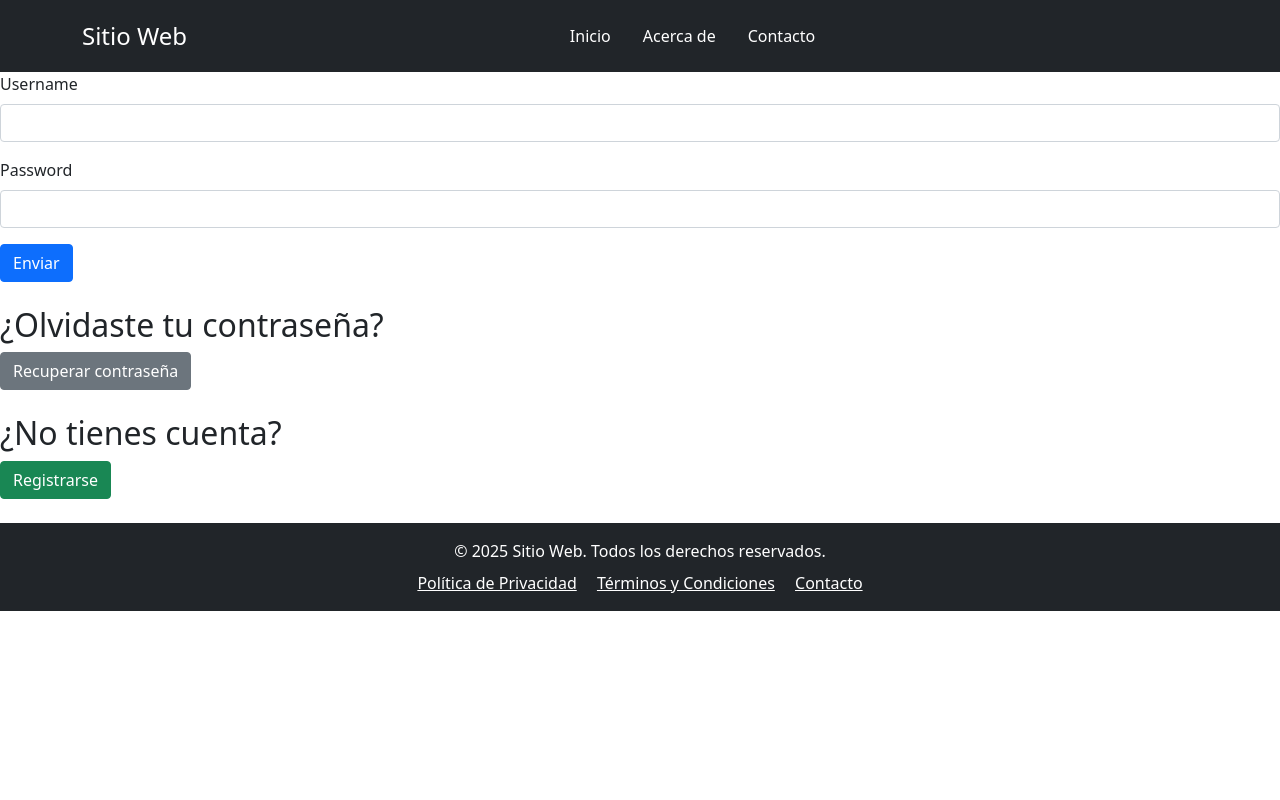
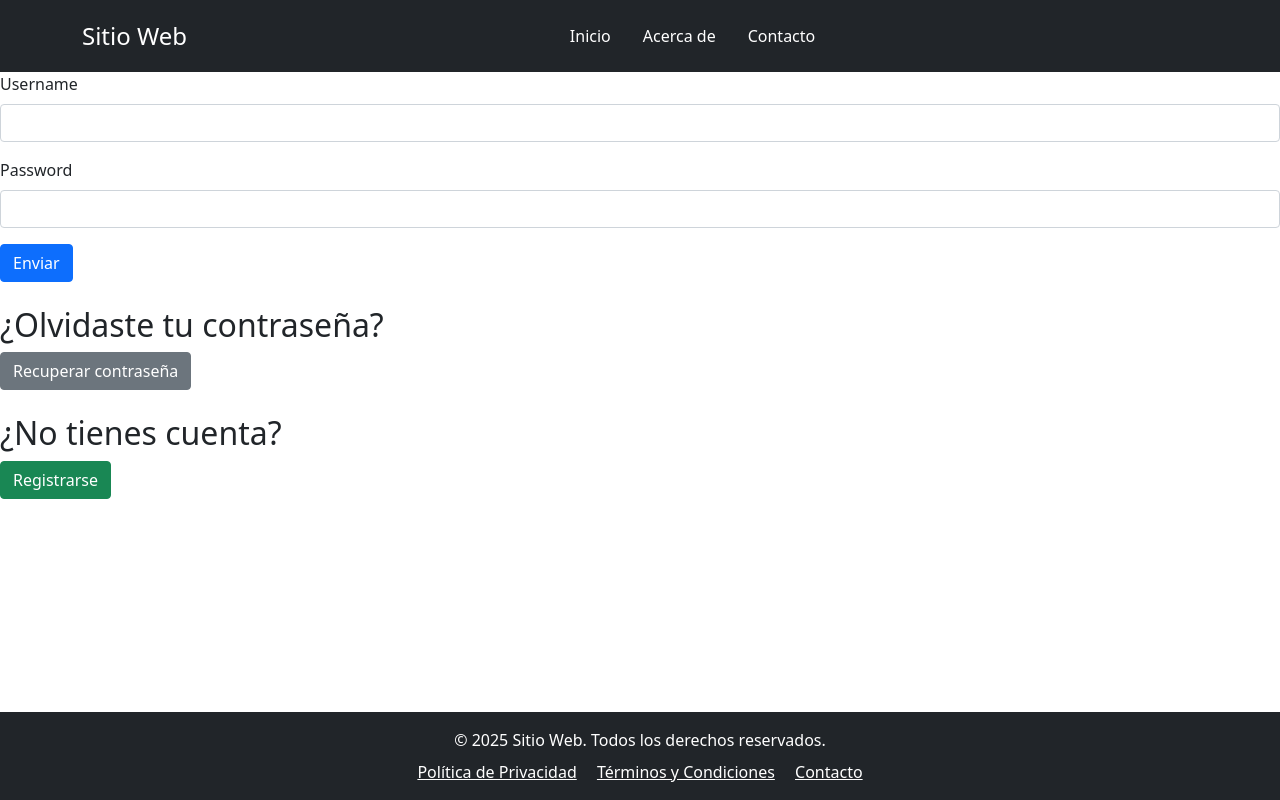
Before and after one commit to turkoModad/loguin-fastapi, a FastAPI app: page / in a window 1280 px wide. Run offline with FastAPI, Linux system fonts and the light colour scheme.

Commit message:
renombre el index.css por styles.css y lo agregue al layout para siempre tener el footer al pie de pagina

```diff
--- a/static/css/index.css
+++ /dev/null
@@ -1,4 +0,0 @@
-* {
-	background-color: black;
-	color: azure;
-}
--- /dev/null
+++ b/static/css/styles.css
@@ -0,0 +1,15 @@
+html, body {
+    height: 100%;
+    display: flex;
+    flex-direction: column;
+}
+
+main {
+    flex: 1;
+}
+
+.footer-fixed {
+    width: 100%;
+    position: relative;
+    bottom: 0;
+}
--- a/templates/components/footer.html
+++ b/templates/components/footer.html
@@ -1,4 +1,4 @@
-<footer class="bg-dark text-white py-3 mt-4">
+<footer class="footer-fixed bg-dark text-white py-3">
     <div class="container text-center">
         <p class="mb-0">&copy; 2025 Sitio Web. Todos los derechos reservados.</p>
         <nav class="mt-2">
--- a/templates/components/layout.html
+++ b/templates/components/layout.html
@@ -5,6 +5,7 @@
 	<meta name="viewport" content="width=device-width, initial-scale=1.0">
 	<title>{% block title %}{% endblock %}</title>
 	<link href="https://cdn.jsdelivr.net/npm/bootstrap@5.0.2/dist/css/bootstrap.min.css" rel="stylesheet" integrity="sha384-EVSTQN3/azprG1Anm3QDgpJLIm9Nao0Yz1ztcQTwFspd3yD65VohhpuuCOmLASjC" crossorigin="anonymous">
+	<link rel="stylesheet" href="{{ url_for('static', path='css/styles.css') }}">
 </head>
 <body>
 	{% include "components/header.html" %}
```
